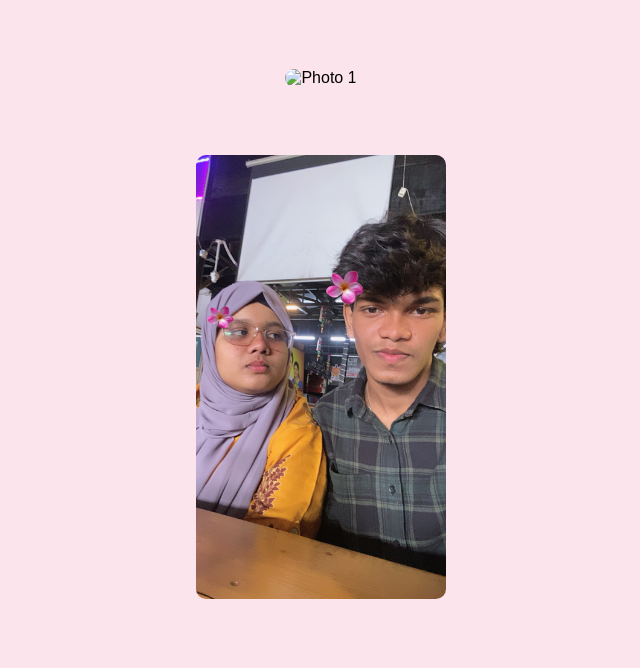
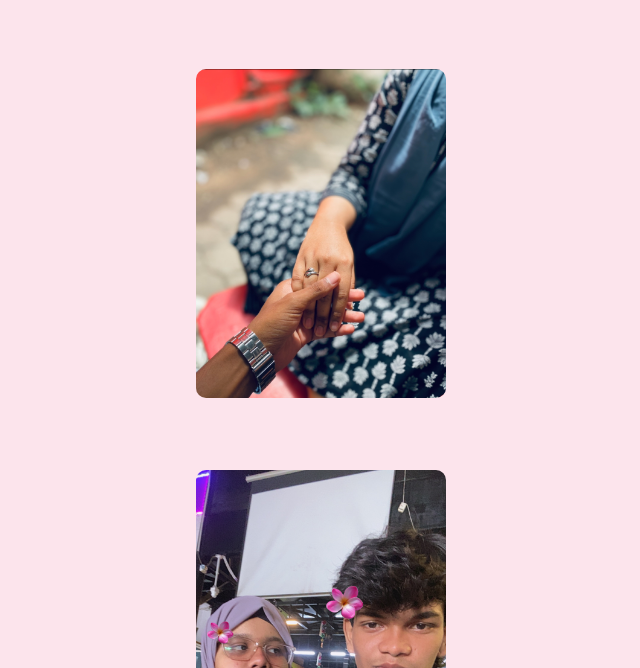
Before and after one commit to ShopWithShadow/Love-site, a plain HTML site: page index.html in a window 1280 px wide. Shown: the part 62-730 px from the top of the page, without its empty margins (319-959 px from the left). Drawn offline with Linux system fonts and the light colour scheme.

Commit message:
Update index.html

```diff
--- a/index.html
+++ b/index.html
@@ -30,7 +30,7 @@
 
     <h1> I love yuhh boo 🫶🏻🥹❤️ </h1>
 
-    <img src="photo1.heic" alt="Photo 1">
+    <img src="photo1.jpg" alt="Photo 1">
 <br><br>
 
 <img src="photo2.JPG" alt="Photo 2">
```
